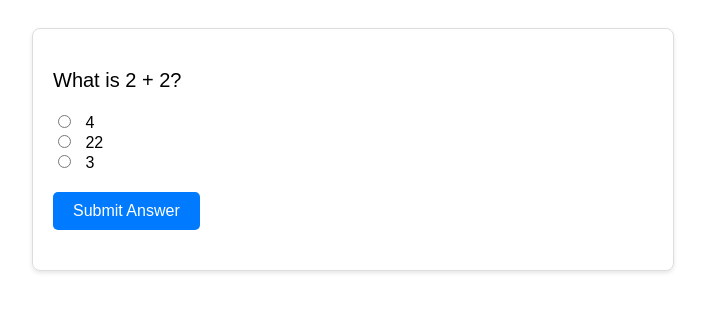
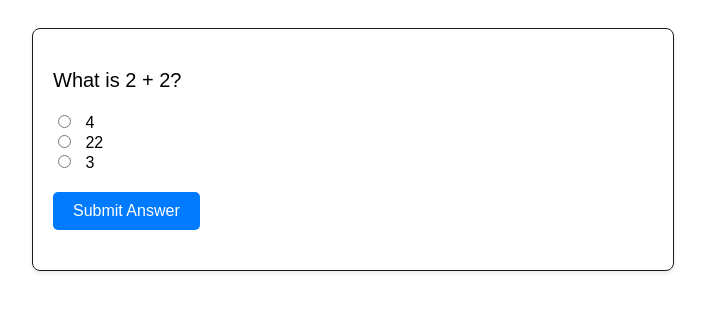
Before and after one commit to comfortsandrah/ALX_Simple_Quiz, a plain HTML site: page index.html in a window 1280 px wide. Shown: the whole page, without its empty margins (287-992 px from the left). Drawn offline with Linux system fonts and the light colour scheme.

Commit message:
chore: Update styles.css border color to #1d1a1a

```diff
--- a/styles.css
+++ b/styles.css
@@ -7,7 +7,7 @@ body {
     max-width: 600px;
     margin: auto;
     padding: 20px;
-    border: 1px solid #ddd;
+    border: 1px solid #1d1a1a;
     border-radius: 8px;
     box-shadow: 0 2px 4px rgba(0,0,0,0.1);
 }
```
